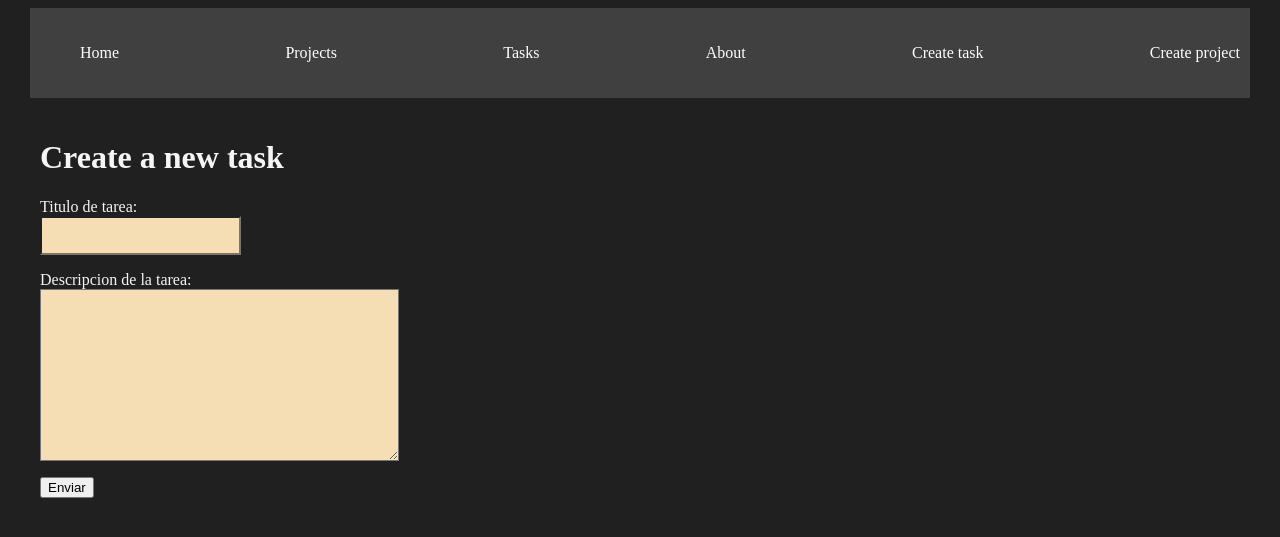
After one commit to YOYO-DR/django-principiantes-fazt, a Django app: page /create_task/ in a window 1280 px wide. The commit adds this page. Shown: the top 537 px of the page. Run offline with Django 4.2, Linux system fonts and the light colour scheme.

Commit message:
curso terminado

```diff
--- a/config/settings.py
+++ b/config/settings.py
@@ -117,6 +117,7 @@ USE_TZ = True
 # Static files (CSS, JavaScript, Images)
 # https://docs.djangoproject.com/en/4.1/howto/static-files/
 
+
 STATIC_URL = 'static/'
 
 # Default primary key field type
--- /dev/null
+++ b/myapp/forms.py
@@ -0,0 +1,8 @@
+from django import forms
+
+class CreateNewTask(forms.Form):
+    title = forms.CharField(label='Titulo de tarea', max_length=200, widget=forms.TextInput(attrs={'class': 'input'})) #aqui le digo que el widget va a ser de textinput y le paso los atributos que quiero ponerle
+    description = forms.CharField(label='Descripcion de la tarea', widget=forms.Textarea(attrs={'class': 'input'}))
+
+class CreateNewProject(forms.Form):
+    name = forms.CharField(label='Nombre del proyecto',max_length=200, widget=forms.TextInput(attrs={'class': 'input'}))
--- a/myapp/models.py
+++ b/myapp/models.py
@@ -10,6 +10,7 @@ class Task(models.Model):
     title = models.CharField(max_length=200)
     description = models.TextField()
     project = models.ForeignKey(Project,on_delete=models.CASCADE)
+    done = models.BooleanField(default=False)
 
     def __str__(self):
         return f'{self.title} - {self.project.name}'
--- /dev/null
+++ b/myapp/static/styles/main.css
@@ -0,0 +1,47 @@
+body {
+  background: #202020;
+  color: whitesmoke;
+}
+
+.navbar {
+  background: #404040;
+  padding: 5px 0;
+}
+
+.navbar ul {
+  display: flex;
+  justify-content: space-between;
+}
+
+.navbar ul li {
+  list-style: none;
+}
+
+.navbar ul li a {
+  color: white;
+  text-decoration: none;
+}
+
+.navbar ul li a:hover {
+  color: aquamarine;
+}
+
+.container {
+  max-width: 1200px;
+  margin: auto;
+  padding: 20px 10px;
+}
+
+.card {
+  background: whitesmoke;
+  color: black;
+  padding: 10px;
+  margin-bottom: 2px;
+}
+
+.input {
+  background: wheat;
+  padding: 10px;
+  text-align: center;
+  display: block;
+}
--- a/myapp/templates/about.html
+++ b/myapp/templates/about.html
@@ -1,4 +1,7 @@
+{% extends 'layouts/base.html' %}
+{% block content %}
 <h1>About</h1>
 <p>Lorem ipsum, dolor sit amet consectetur adipisicing elit. Excepturi minus voluptates fugit in dolores nostrum, beatae perferendis nihil facere eveniet alias cupiditate minima sequi aliquam a esse, voluptatem dolorem ea perspiciatis hic voluptate dignissimos at sit. Illo natus placeat dolores mollitia impedit quia ipsam ad tempore, dolor reiciendis itaque nam? Vero eveniet iste debitis natus quod veritatis doloribus dolorem eius, culpa autem deleniti cupiditate laudantium, soluta, eos aliquid pariatur perspiciatis tempora blanditiis? Reiciendis fugit ipsum ea voluptatum, recusandae suscipit. Tempora esse laborum officiis odit voluptatibus, optio iure officia in dolorem. Nihil ut a nisi sunt impedit quod libero nam esse.</p>
 
 <p>Website created by {{username|title}}</p>
+{% endblock content %}
--- a/myapp/templates/index.html
+++ b/myapp/templates/index.html
@@ -1,2 +1,7 @@
+{% extends 'layouts/base.html' %}
+{% load static %}
+{% block content %}
 <h1>{{title}}</h1>
+<img src="{% static 'deku.jpg' %}" alt="">
 <p>Lorem ipsum dolor sit amet, consectetur adipisicing elit. Maiores sint voluptates laborum cumque commodi adipisci alias accusamus deserunt sequi minima! Nulla sequi, tempora aperiam odit illo assumenda doloribus quo doloremque?</p>
+{% endblock content %}
--- /dev/null
+++ b/myapp/templates/layouts/base.html
@@ -0,0 +1,27 @@
+{% load static %}
+<!DOCTYPE html>
+<html lang="en">
+<head>
+  <meta charset="UTF-8">
+  <meta http-equiv="X-UA-Compatible" content="IE=edge">
+  <meta name="viewport" content="width=device-width, initial-scale=1.0">
+  <link rel="stylesheet" href="{% static 'styles/main.css' %}">
+  <title>Django project</title>
+</head>
+<body>
+  <nav class="navbar container">
+  <ul>
+    <li><a href="{% url 'home' %}">Home</a></li>
+    <li><a href="{% url 'projects' %}">Projects</a></li>
+    <li><a href="{% url 'tasks' %}">Tasks</a></li>
+    <li><a href="{% url 'about' %}">About</a></li>
+    <li><a href="{% url 'create_task' %}">Create task</a></li>
+    <li><a href="{% url 'create_project' %}">Create project</a></li>
+  </ul>
+</nav>
+<div class="container">
+  {% block content %}{% endblock content %}
+</div>
+
+</body>
+</html>
--- a/myapp/templates/projects.html
+++ /dev/null
@@ -1,6 +0,0 @@
-<h1>Projects</h1>
-<ul>
-{% for project in projects %}
-<li>{{project.name}}</li>
-{% endfor %}
-</ul>
--- /dev/null
+++ b/myapp/templates/tasks/create_task.html
@@ -0,0 +1,9 @@
+{% extends 'layouts/base.html' %}
+{% block content %}
+<h1>Create a new task</h1>
+<form method="post">
+  {% csrf_token %}
+  {{form.as_p}}
+  <button type="submit">Enviar</button>
+</form>
+{% endblock content %}
--- a/myapp/urls.py
+++ b/myapp/urls.py
@@ -2,9 +2,12 @@ from django.urls import path
 from .views import *
 
 urlpatterns = [
-    path('',index),
-    path('about/',about),
+    path('',index,name='home'),
+    path('about/',about,name='about'),
     path('hello/<str:username>/',hello),
-    path('projects/',projects),
-    path('tasks/',tasks),
+    path('projects/',projects,name='projects'),
+    path('projects/<int:id>/',project_detail,name='project_detail'),
+    path('tasks/',tasks,name='tasks'),
+    path('create_task/',create_task,name='create_task'),
+    path('create_project/',create_project,name='create_project'),
 ]
--- a/myapp/views.py
+++ b/myapp/views.py
@@ -1,6 +1,7 @@
-from django.shortcuts import render,get_object_or_404
+from django.shortcuts import render,get_object_or_404,redirect
 from django.http import HttpResponse,JsonResponse
 from .models import Project,Task
+from .forms import CreateNewTask,CreateNewProject
 
 def index(request):
     title='Django Course!!'
@@ -22,13 +23,44 @@ def projects(request):
     #con .values() es para traer todos los valores y list para poderlo pasar como Json
     #projects=list(Project.objects.values())
     projects=Project.objects.all()
-    return render(request,'projects.html',{
+    return render(request,'projects/projects.html',{
         'projects':projects
     })
 
 def tasks(request):
     #task=get_object_or_404(Task,title=name)
     tasks=Task.objects.all()
-    return render(request,'tasks.html',{
+    return render(request,'tasks/tasks.html',{
         'tasks':tasks
     })
+
+def create_task(request):
+    if request.method == 'GET':
+      #le muestro la interfaz
+      return render(request,'tasks/create_task.html',{
+        'form':CreateNewTask()
+    })
+    else:
+      #resivo los valores
+      Task.objects.create(title=request.POST['title'],description=request.POST['description'],project_id=2)
+      return redirect('tasks')
+
+def create_project(request):
+    if request.method=='GET':
+      return render(request,'projects/create_project.html',{
+        'form':CreateNewProject()
+    })
+    else:
+       Project.objects.create(name=request.POST['name'])
+       return redirect('projects')
+
+def project_detail(request,id):
+   project = get_object_or_404(Project,id=id)
+   tasks = Task.objects.filter(project_id=id)
+   return render(request,'projects/detail.html',{
+      'project':project,
+      'tasks':tasks
+   })
+
+def task_detail(request):
+   pass
```
Also changed, not shown: myapp/templates/projects/create_project.html (added, +9 -0 lines), myapp/templates/projects/detail.html (added, +12 -0 lines), myapp/templates/projects/projects.html (added, +11 -0 lines), myapp/templates/tasks.html (deleted, +0 -17 lines), myapp/templates/tasks/tasks.html (added, +24 -0 lines), myapp/migrations/0003_task_done.py (added), myapp/static/deku.jpg (added).
